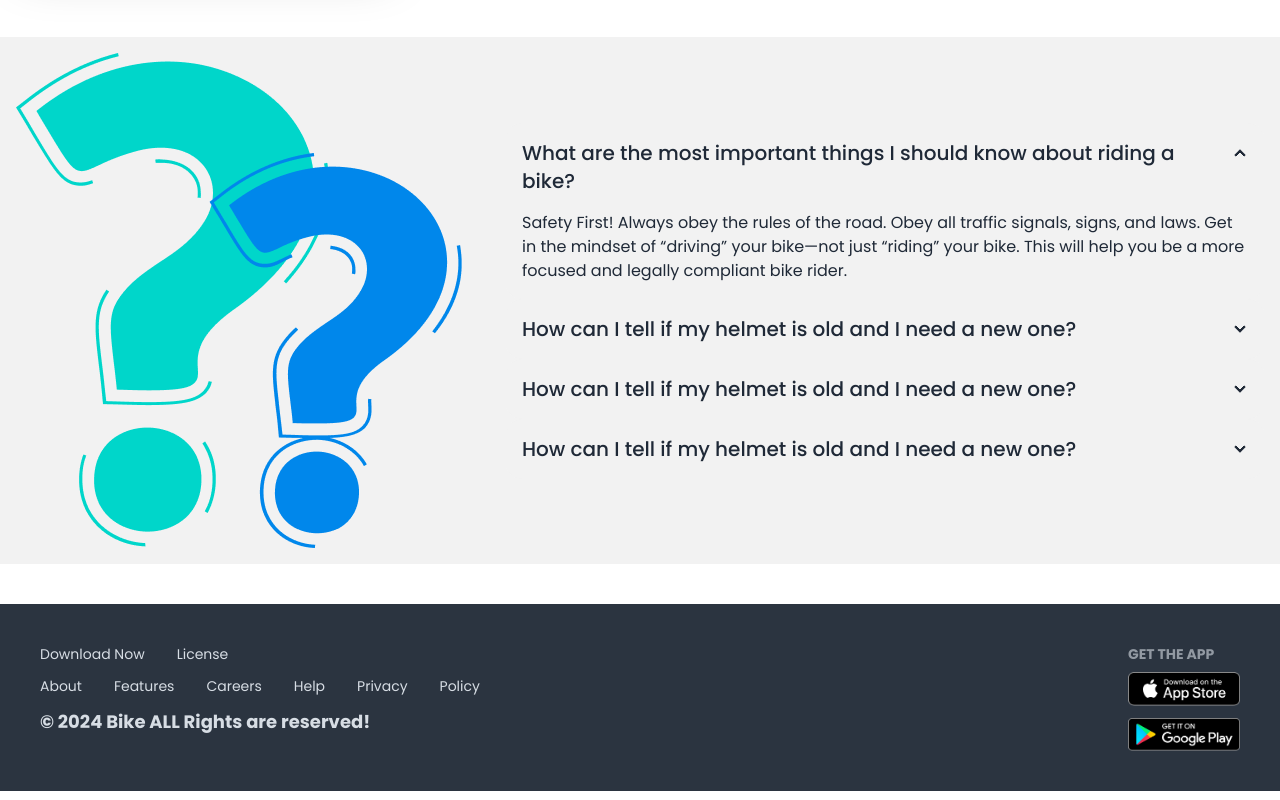
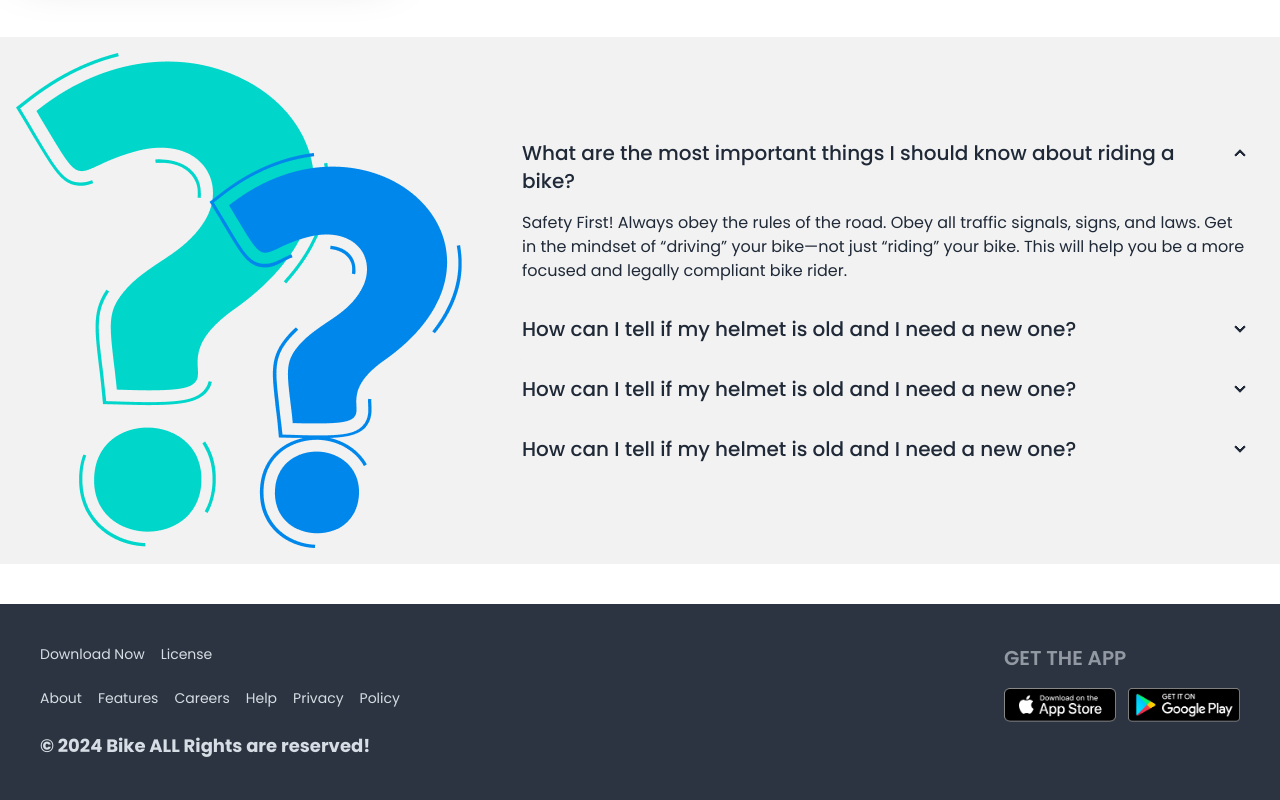
Before and after one commit to AbuBakkarSiddique007/Biker-Zone-Landing-Page, a plain HTML site: page index.html in a window 1280 px wide. Shown: the part 2498-3298 px from the top of the page. Drawn offline with nearby package versions, Linux system fonts and the light colour scheme.

Commit message:
Update: Footer seciton

```diff
--- a/index.html
+++ b/index.html
@@ -444,15 +444,17 @@
 
     <!-- Footer Section -->
     <footer class="footer bg-neutral text-neutral-content p-10 mx-auto">
-        <div class="md:container mx-auto flex justify-between">
+        <div class="container mx-auto flex flex-col lg:flex-row justify-between gap-8 lg:gap-0">
 
-            <aside class="flex flex-col space-y-3">
-                <ul class="flex gap-8">
+
+            <div class="flex flex-col space-y-6 text-center lg:text-left">
+                <ul class="flex flex-wrap justify-center gap-4 lg:justify-start">
                     <li><a href="#">Download Now</a></li>
                     <li><a href="#">License</a></li>
                 </ul>
 
-                <ul class="flex gap-8">
+
+                <ul class="flex flex-wrap justify-center gap-4 lg:justify-start">
                     <li><a href="#">About</a></li>
                     <li><a href="#">Features</a></li>
                     <li><a href="#">Careers</a></li>
@@ -460,24 +462,23 @@
                     <li><a href="#">Privacy</a></li>
                     <li><a href="#">Policy</a></li>
                 </ul>
-                <p class="text-lg font-bold">
+
+
+                <p class="text-lg font-bold text-center lg:text-left">
                     &copy; 2024 Bike ALL Rights are reserved!
                 </p>
-            </aside>
-            <nav>
-                <h6 class="footer-title">Get the App</h6>
-                <div class="flex flex-col space-y-3">
-                    <a>
-                        <img class="w-28" src="./images/others/ios.png" alt="">
-                    </a>
-                    <a>
-                        <img class="w-28" src="./images/others/android.png" alt="">
-                    </a>
+            </div>
+
+            <div class="text-center lg:text-left">
+                <h6 class="footer-title text-xl font-semibold mb-4">Get the App</h6>
+                <div class="flex justify-center lg:justify-start gap-3">
+                    <a href="#"><img class="w-28" src="./images/others/ios.png" alt="iOS App"></a>
+                    <a href="#"><img class="w-28" src="./images/others/android.png" alt="Android App"></a>
                 </div>
-            </nav>
-
+            </div>
         </div>
     </footer>
+
 
 </body>
 
```
